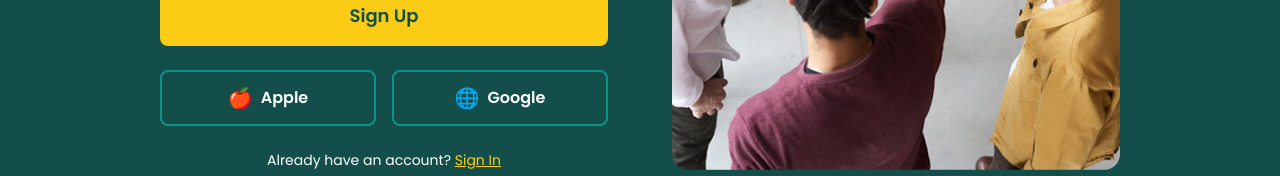
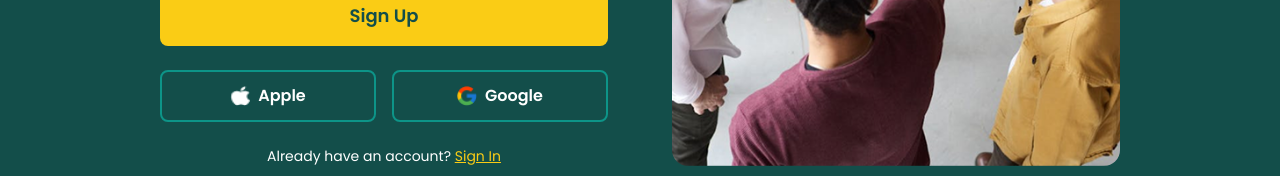
Before and after one commit to SkillHat-Team-1-Job-Seek/job-seek-meet, a React (Vite) app in the folder app/frontend/: page /signup in a window 1280 px wide. Shown: the part 538-714 px from the top of the page. Built offline with nearby package versions, Linux system fonts and the light colour scheme; no server answers.

Commit message:
updated apple and google logos

```diff
--- a/app/frontend/src/components/SignUpForm.jsx
+++ b/app/frontend/src/components/SignUpForm.jsx
@@ -235,13 +235,24 @@ const SignUpForm = () => {
             </button>
           </form>
 
+
           {/* Apple and Google Buttons */}
           <div className="flex justify-between gap-4 mt-6">
             <button className="w-1/2 py-3 rounded-lg border-2 border-teal-600 text-white font-semibold flex items-center justify-center gap-2 hover:bg-teal-800 transition-colors">
-              <span className="text-xl">🍎</span> Apple
+              <img
+                src="/assets/Vector.png"
+                alt="Apple Logo"
+                className="w-5 h-5"
+              />
+              Apple
             </button>
             <button className="w-1/2 py-3 rounded-lg border-2 border-teal-600 text-white font-semibold flex items-center justify-center gap-2 hover:bg-teal-800 transition-colors">
-              <span className="text-xl">🌐</span> Google
+              <img
+                src="/assets/Group 1000003419.png"
+                alt="Google Logo"
+                className="w-5 h-5"
+              />
+              Google
             </button>
           </div>
 
```
